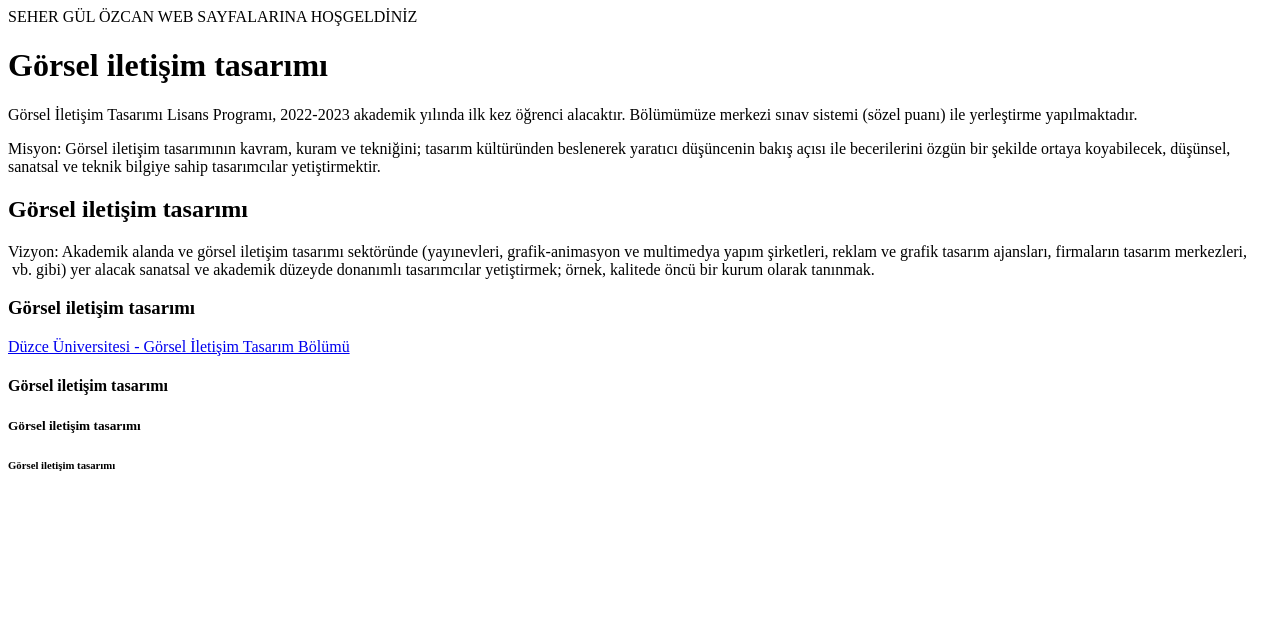
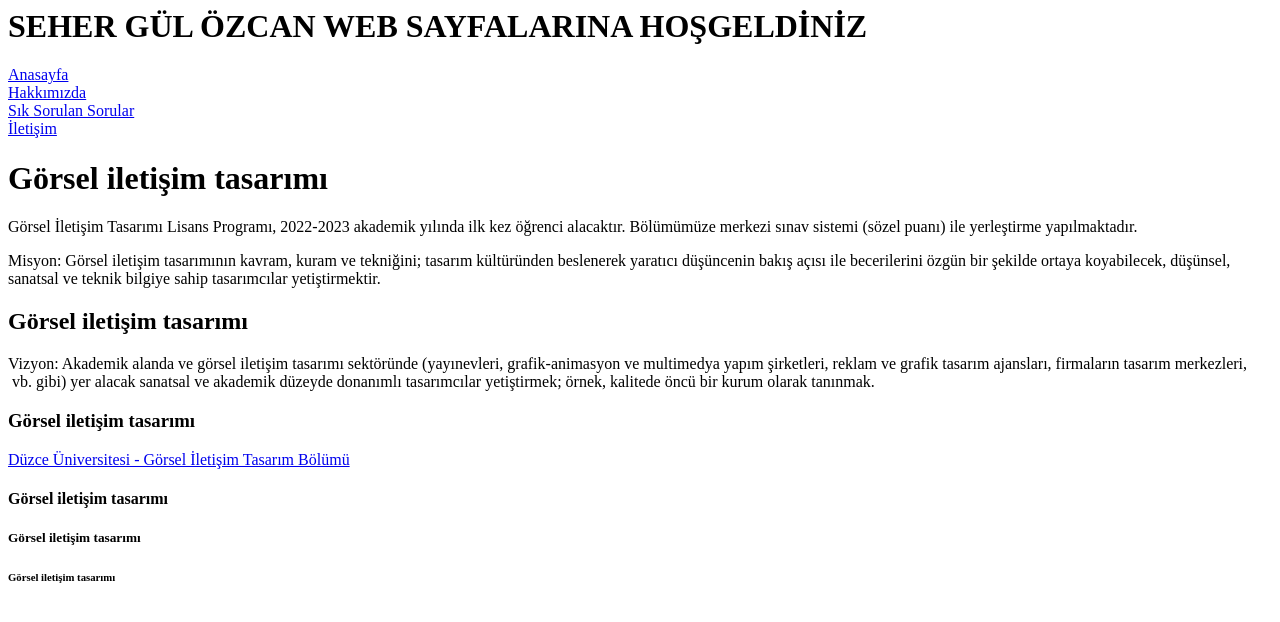
Before and after one commit to sehergulozcan294-bot/SeherGul_Ozcan, a plain HTML site: page index.html in a window 1280 px wide. Drawn offline with Linux system fonts and the light colour scheme.

Commit message:
Add files via upload

```diff
--- a/index.html
+++ b/index.html
@@ -7,15 +7,26 @@
     <meta name="viewport" content="width=device-width, initial-scale=1.0">
     <title>Seher Gül Özcan Kişisel Sayfasi</title>
 </head>
+
 <body>
 
 </body>
 </html><title>SEHERGÜL ÖZCAN</title>
 </head>
 
+
+
 <body>
-SEHER GÜL ÖZCAN WEB SAYFALARINA HOŞGELDİNİZ
+    <h1> SEHER GÜL ÖZCAN WEB SAYFALARINA HOŞGELDİNİZ</h1>
+
+    <a href="index.html">Anasayfa</a><br>
+  <a href="Sayfalar/hakkimizda.html">Hakkımızda</a><br>
+   <a href="Sayfalar/siksorulansorular.html">Sık Sorulan Sorular</a><br>
+    <a href="Sayfalar/iletişim.html">İletişim</a><br>
+
 <h1>Görsel iletişim tasarımı</h1>
+
+
 
 <p>Görsel İletişim Tasarımı Lisans Programı, 2022-2023 akademik yılında ilk kez öğrenci alacaktır. Bölümümüze merkezi sınav sistemi (sözel puanı) ile yerleştirme yapılmaktadır. </p>
 
```
